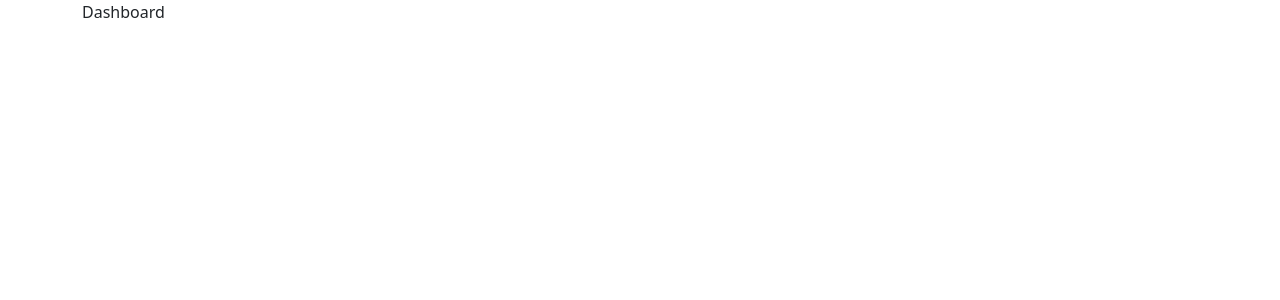
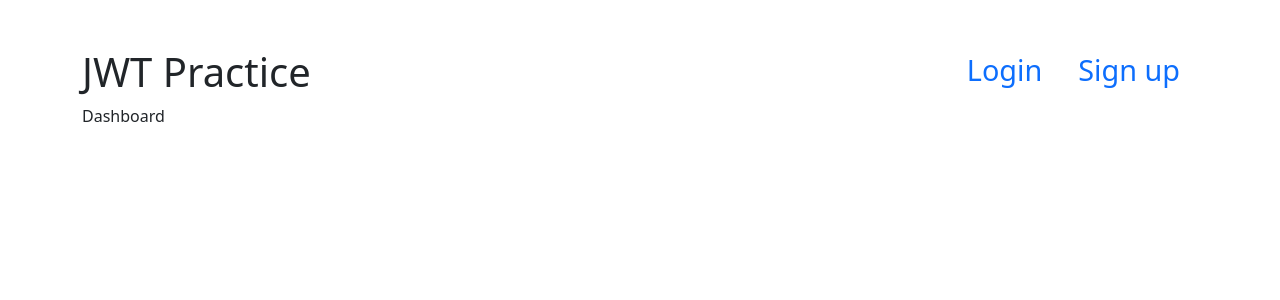
Before and after one commit to eslamicoo912/Login-Registeration-With-JWT-Using-MERN-Stack, a React (Create React App) app in the folder frontend/: page / in a window 1280 px wide. Shown: the top 300 px of the page. Built offline with nearby package versions, Linux system fonts and the light colour scheme.

Commit message:
set up the header

```diff
--- a/frontend/src/App.js
+++ b/frontend/src/App.js
@@ -3,12 +3,14 @@ import { BrowserRouter as Router, Routes, Route } from "react-router-dom";
 import Dashboard from "./pages/Dashboard/Dashboard";
 import Registeration from "./pages/Registeration/Registeration";
 import Login from "./pages/Login/Login";
+import Header from "./components/Header/Header";
 
 const App = () => {
   return (
     <>
       <Router>
-        <div className="container">
+        <div className="container mt-5">
+          <Header />
           <Routes>
             <Route path="/" element={<Dashboard />} />
             <Route path="/register" element={<Registeration />} />
--- /dev/null
+++ b/frontend/src/components/Header/Header.css
@@ -0,0 +1,5 @@
+a {
+  text-decoration: none;
+  font-size: 1.8rem;
+  margin: 18px;
+}
--- /dev/null
+++ b/frontend/src/components/Header/Header.js
@@ -0,0 +1,17 @@
+import React from "react";
+import { Link } from "react-router-dom";
+import "./Header.css";
+
+const Header = () => {
+  return (
+    <div className="header d-flex justify-content-between">
+      <h1>JWT Practice</h1>
+      <div className="links">
+        <Link to="/login">Login</Link>
+        <Link to="register">Sign up</Link>
+      </div>
+    </div>
+  );
+};
+
+export default Header;
```
